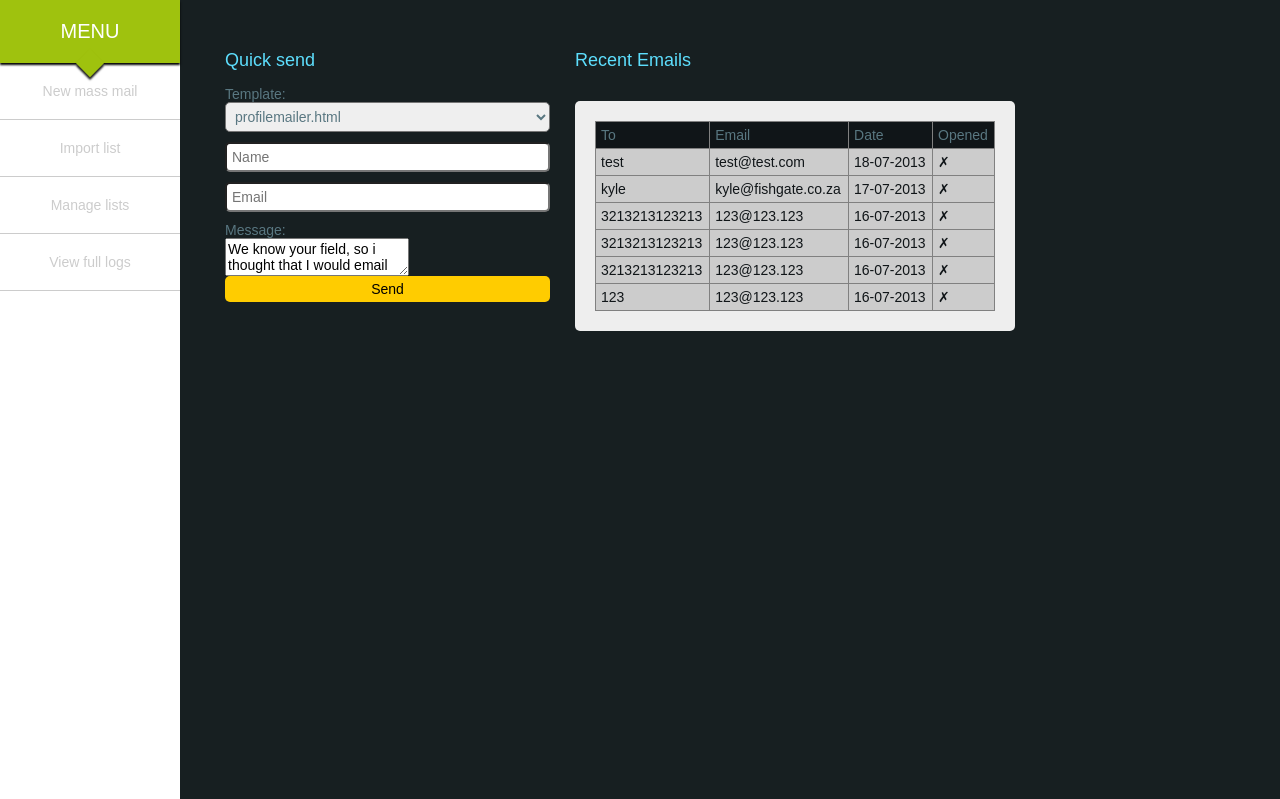
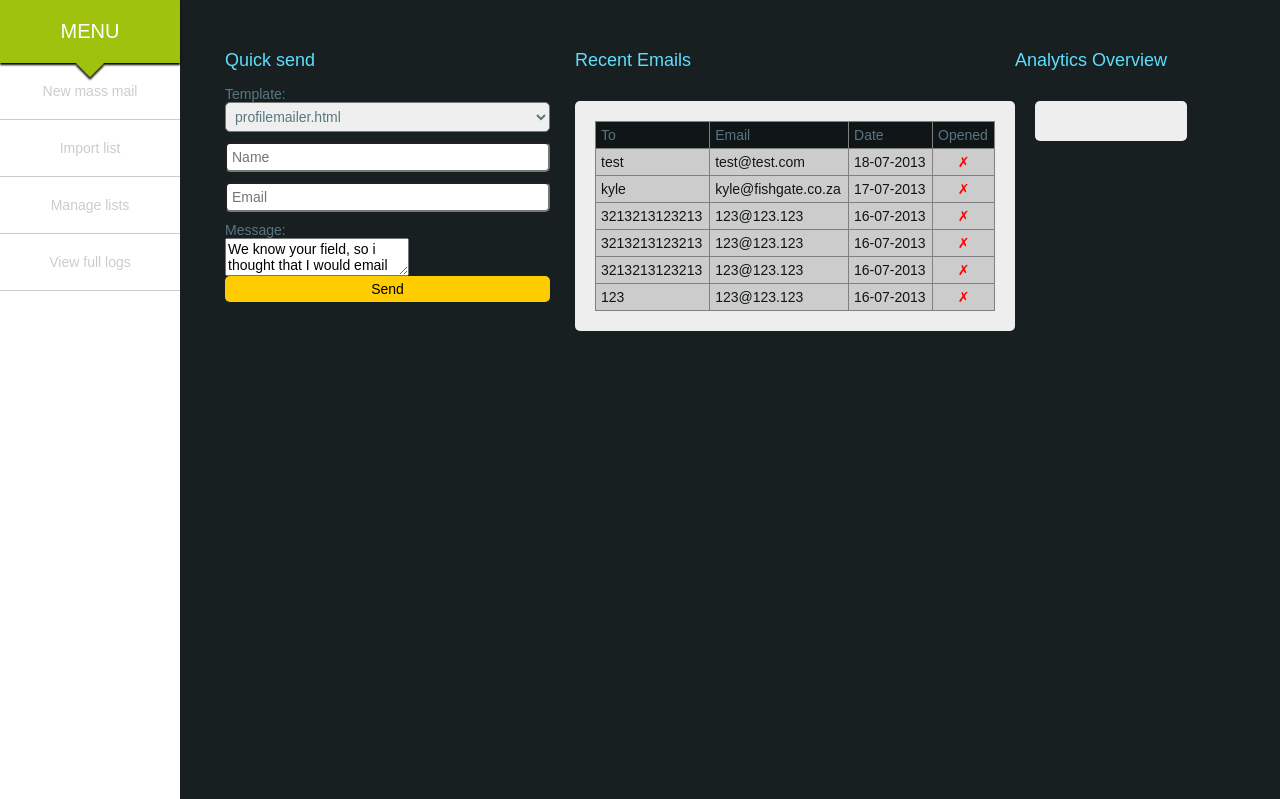
Before and after one commit to Fishgate/profile-mailer, a PHP site: page /dashboard.php in a window 1280 px wide. Shown: the top 799 px of the page. Run offline with PHP 8.4, Linux system fonts and the light colour scheme; the visitor is signed in with stand-in values (Sample User, id 1); data comes from the database, SQL or seed files in the repository; some libraries are stand-ins or nearby versions.

Commit message:
Tyrone does a liitle bit of changes trying to implement analytics.. did not work

```diff
--- a/htdocs/dashboard.php
+++ b/htdocs/dashboard.php
@@ -21,7 +21,7 @@ $mail = new Mailer();
                 <div id="menutitle">menu</div>
                 <ul id="dash-nav">
                     <li>New mass mail</li>
-                    <li>Import list</li>
+                    <a href="importlist.php"><li>Import list</li></a>
                     <li>Manage lists</li>
                     <li>View full logs</li>
                 </ul>
@@ -85,12 +85,12 @@ $mail = new Mailer();
                                         <td><?php echo $log['name']; ?></td>
                                         <td><?php echo $log['email']; ?></td>
                                         <td><?php echo $log['date']; ?></td>
-                                    <td>
+                                        <td align="center">
                                             <?php
                                             if($log['opened']){
-                                            echo '&#x2713;';
+                                                echo '<span style="color: green;">&#x2713;</span>';
                                             }else{
-                                            echo '&#x2717;';
+                                                echo '<span style="color: red;">&#x2717;</span>';
                                             }
                                             ?>
                                         </td>
@@ -108,9 +108,28 @@ $mail = new Mailer();
                         </table>
                     </div>
                 </div>
+
+                <!--/// OOCHART FOR ANALYTICS FROM GOOGLE \\\-->
+                <div class="left" id="oochart">
+                    <h3>Analytics Overview</h3>
+                    <div class="analytics">
+                        <script>
+                            //OOCHARTS - Google Analytics feed
+                            $.getJSON(
+                            "https://api.oocharts.com/v1/query.jsonp?" //note the 'jsonp' return type
+                            + "query=" + views
+                            + "&key=" + a8116ba25078169eda73bc45c4dffd9283d68eb7
+                            + "&start=" + "30d" //30 days from current date
+                            + "&callback=?"
+                            , null, function(data) {
+                                /*I have data! Muhahaha*/
+                                alert('DATA RECIEVED!');
+                            });
+                        </script>
+                    </div>
                 </div>
 
-
+            </div>
 
         </div>
     </body>
--- a/htdocs/styles/styles.css
+++ b/htdocs/styles/styles.css
@@ -42,7 +42,13 @@ h3{
     margin: 0 0 30px 0;
 
 }
-
+a{
+    text-decoration: none;
+    color: #ccc;
+}
+a:hover{
+    color: #fff;
+}
 /*==============================================
                   LOGIN FORM
 ===============================================*/
@@ -101,9 +107,7 @@ input[type=button]{
 input[type=button]:hover{
     background: #fee171;
 }
-#loader{
 
-}
 
 
 /*==============================================
@@ -117,6 +121,7 @@ nav{
     width: 180px;
     height: 100%;
 }
+
 #menutitle{
     font-weight: normal;
     font-size: 20px;
@@ -177,6 +182,12 @@ nav{
 
     background: #597781;
 }
+#selected{
+    border-right: 3px solid #fe2aa3;
+    color: #fff!important;
+
+    background: #597781;
+}
 /*==============================================
                   QUICKSEND
 ===============================================*/
@@ -220,6 +231,25 @@ nav{
 }
 
 /*==============================================
+                  ANALYTICS DIV
+===============================================*/
+.analytics{
+    width: 100%;
+    padding: 20px;
+    background: #eee;
+    margin: 0 0 0 20px;
+
+    -webkit-border-radius: 5px;
+    -moz-border-radius: 5px;
+    -o-border-radius: 5px;
+    border-radius: 5px;
+
+    -webkit-box-sizing: border-box;
+    -moz-box-sizing: border-box;
+    -o-box-sizing: border-box;
+    box-sizing: border-box;
+}
+/*==============================================
                   HELPERS
 ===============================================*/
 .hidden{
```
Also changed, not shown: htdocs/importlist.php (+4 -4 lines), htdocs/js/scripts-ck.js (added, +1 -0 lines), 1 other file. Lines whose indentation alone changed are shown as unchanged.
